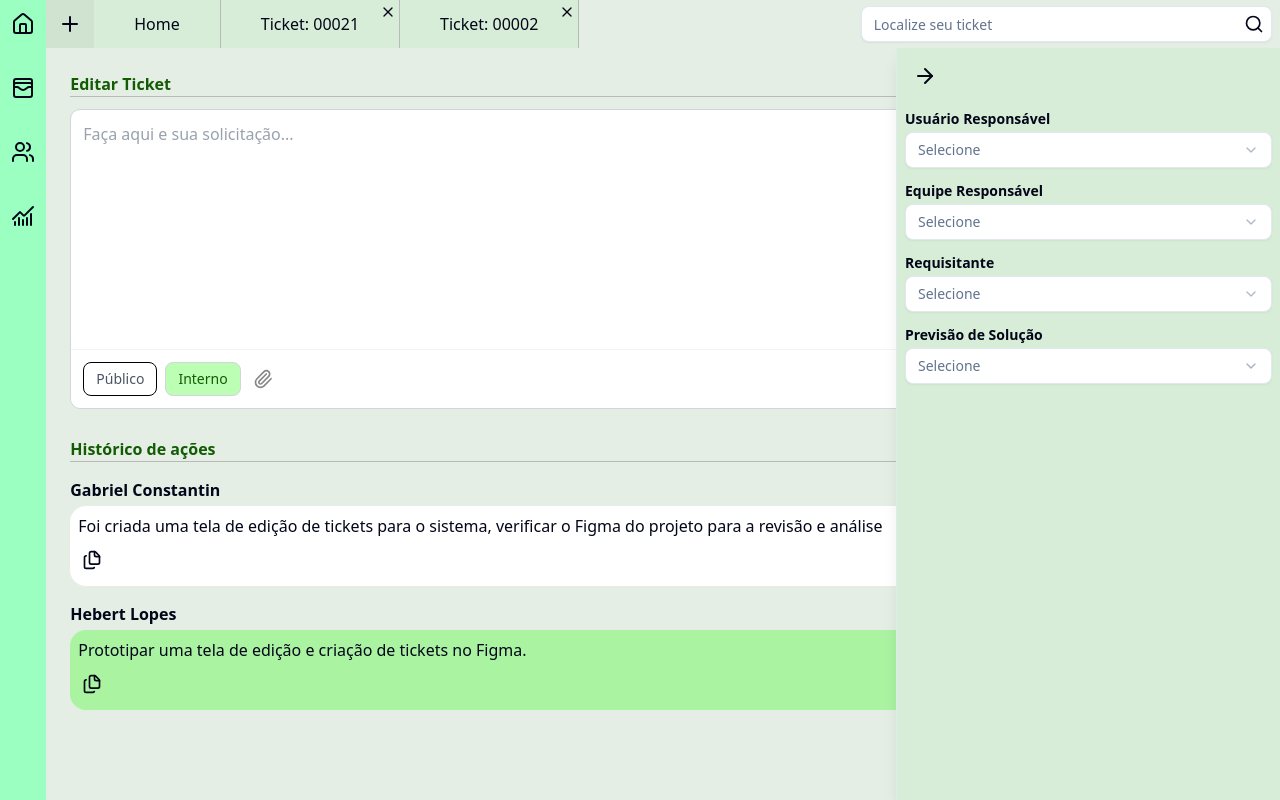
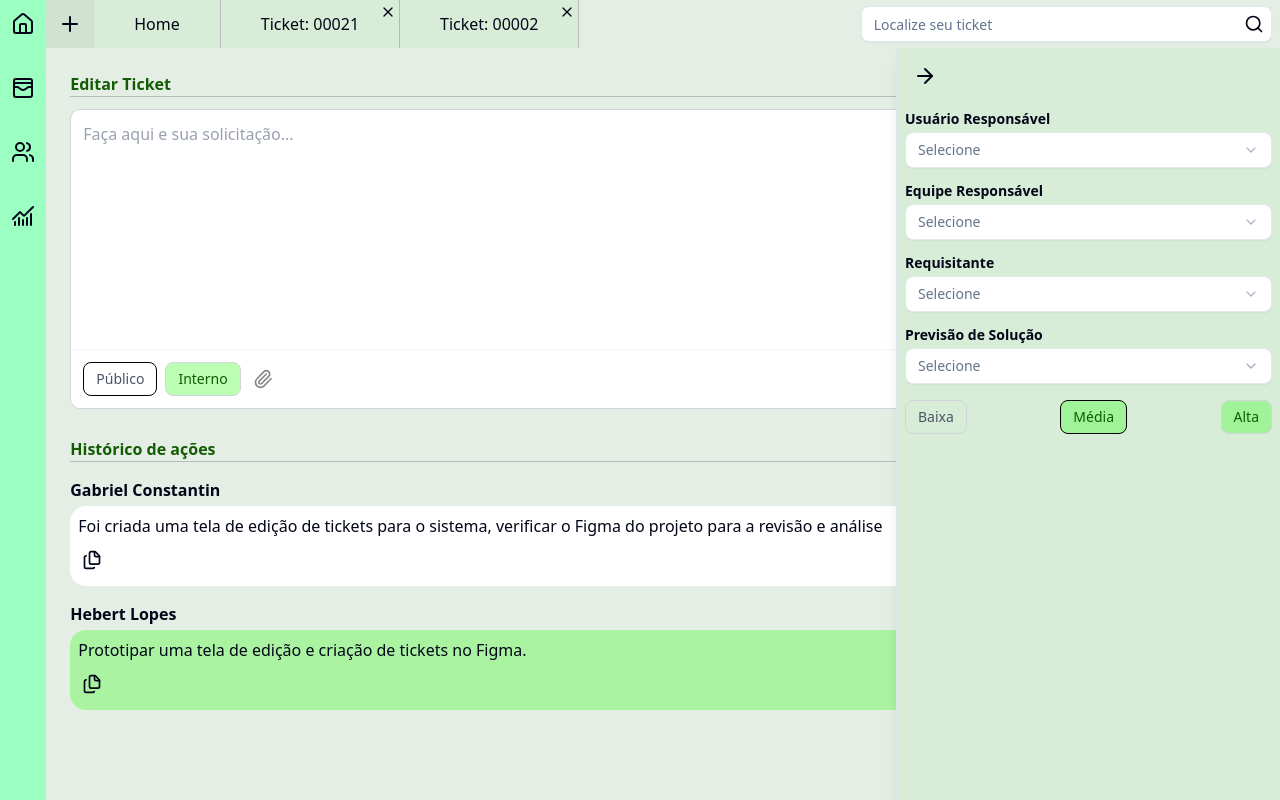
Before and after one commit to Fourt14n/tick-desk-front, a React (Vite) app: page /Ticket/1 in a window 1280 px wide. Both pictures are taken after a click on the button 1260 px from the left and 424 px from the top of the page. Built offline with nearby package versions, Linux system fonts and the light colour scheme.

Commit message:
feat: Iniciando o desenvolvimento da urgência do ticket

```diff
--- a/src/index.css
+++ b/src/index.css
@@ -6,7 +6,7 @@
   @apply flex items-center justify-between p-4 bg-white rounded-lg shadow-md border border-gray-200 hover:shadow-xl transition-shadow cursor-pointer;
 }
 
-.selectedPrivacy{
+.selected{
   @apply border-1 border-black;
 }
 
--- a/src/pages/Ticket/Ticket.tsx
+++ b/src/pages/Ticket/Ticket.tsx
@@ -16,21 +16,21 @@ import DatePicker from "@/components/DatePicker/DatePicker";
 
 function handlePrivacyChange(event: React.MouseEvent<HTMLButtonElement, MouseEvent>) {
     // Selecino o elemento anterior e removo a classe de selecionado
-    var prevOption = document.querySelector(".selectedPrivacy");
-    prevOption?.classList.remove("selectedPrivacy");
+    var prevOption = document.querySelector(".selected");
+    prevOption?.classList.remove("selected");
 
     // Seleciono o elemento clicado e adiciono a classe de selecionado
     var actualOption = event.target as HTMLButtonElement;
-    actualOption.classList.add("selectedPrivacy");
+    actualOption.classList.add("selected");
 }
 
 const valoresDropdown = [{
     label: "Teste1",
     value: "1"
-},{
+}, {
     label: "Teste2",
     value: "2"
-},{
+}, {
     label: "Teste3",
     value: "3"
 },]
@@ -104,7 +104,7 @@ export default function Ticket() {
                                     {/* Botões à esquerda */}
                                     <div className="flex min-[380px]:gap-3 items-center">
                                         <div className="flex items-center space-x-2 max-[360px]:space-x-1">
-                                            <button onClick={(event) => handlePrivacyChange(event)} className="px-3 py-1.5 text-xs md:text-sm text-gray-600 border border-gray-300 rounded-md hover:bg-gray-200 transition-colors cursor-pointer selectedPrivacy">
+                                            <button onClick={(event) => handlePrivacyChange(event)} className="px-3 py-1.5 text-xs md:text-sm text-gray-600 border border-gray-300 rounded-md hover:bg-gray-200 transition-colors cursor-pointer selected">
                                                 Público
                                             </button>
                                             <button onClick={(event) => handlePrivacyChange(event)} className="px-3 py-1.5 text-xs md:text-sm text-[#135C04] bg-(--weakGreen) border border-gray-300 rounded-md hover:bg-(--mediumGreen) transition-colors cursor-pointer">
@@ -154,10 +154,21 @@ export default function Ticket() {
                             </div>
 
                             <div className="flex flex-col w-full p-2 gap-4">
-                                <Dropdown dados={{keyDropdown: "exemplo", values: valoresDropdown, label: "Usuário Responsável"}}/>
-                                <Dropdown dados={{keyDropdown: "exemplo2", values: valoresDropdown, label: "Equipe Responsável"}}/>
-                                <Dropdown dados={{keyDropdown: "exemplo3", values: valoresDropdown, label: "Requisitante"}}/>
-                                <DatePicker dados={{label:"Previsão de Solução", disabledPastDays: true}}/>
+                                <Dropdown dados={{ keyDropdown: "exemplo", values: valoresDropdown, label: "Usuário Responsável" }} />
+                                <Dropdown dados={{ keyDropdown: "exemplo2", values: valoresDropdown, label: "Equipe Responsável" }} />
+                                <Dropdown dados={{ keyDropdown: "exemplo3", values: valoresDropdown, label: "Requisitante" }} />
+                                <DatePicker dados={{ label: "Previsão de Solução", disabledPastDays: true }} />
+                                <div className="flex justify-between">
+                                    <button onClick={(event) => handleUrgencyChange(event)} className="px-3 py-1.5 text-xs md:text-sm text-gray-600 border border-gray-300 rounded-md hover:bg-gray-200 transition-colors cursor-pointer">
+                                        Baixa
+                                    </button>
+                                    <button onClick={(event) => handleUrgencyChange(event)} className="px-3 py-1.5 text-xs md:text-sm text-[#135C04] bg-(--weakGreen) border border-gray-300 rounded-md hover:bg-(--mediumGreen) transition-colors cursor-pointer selected">
+                                        Média
+                                    </button>
+                                    <button onClick={(event) => handleUrgencyChange(event)} className="px-3 py-1.5 text-xs md:text-sm text-[#135C04] bg-(--weakGreen) border border-gray-300 rounded-md hover:bg-(--mediumGreen) transition-colors cursor-pointer">
+                                        Alta
+                                    </button>
+                                </div>
                             </div>
 
                         </div>
```
